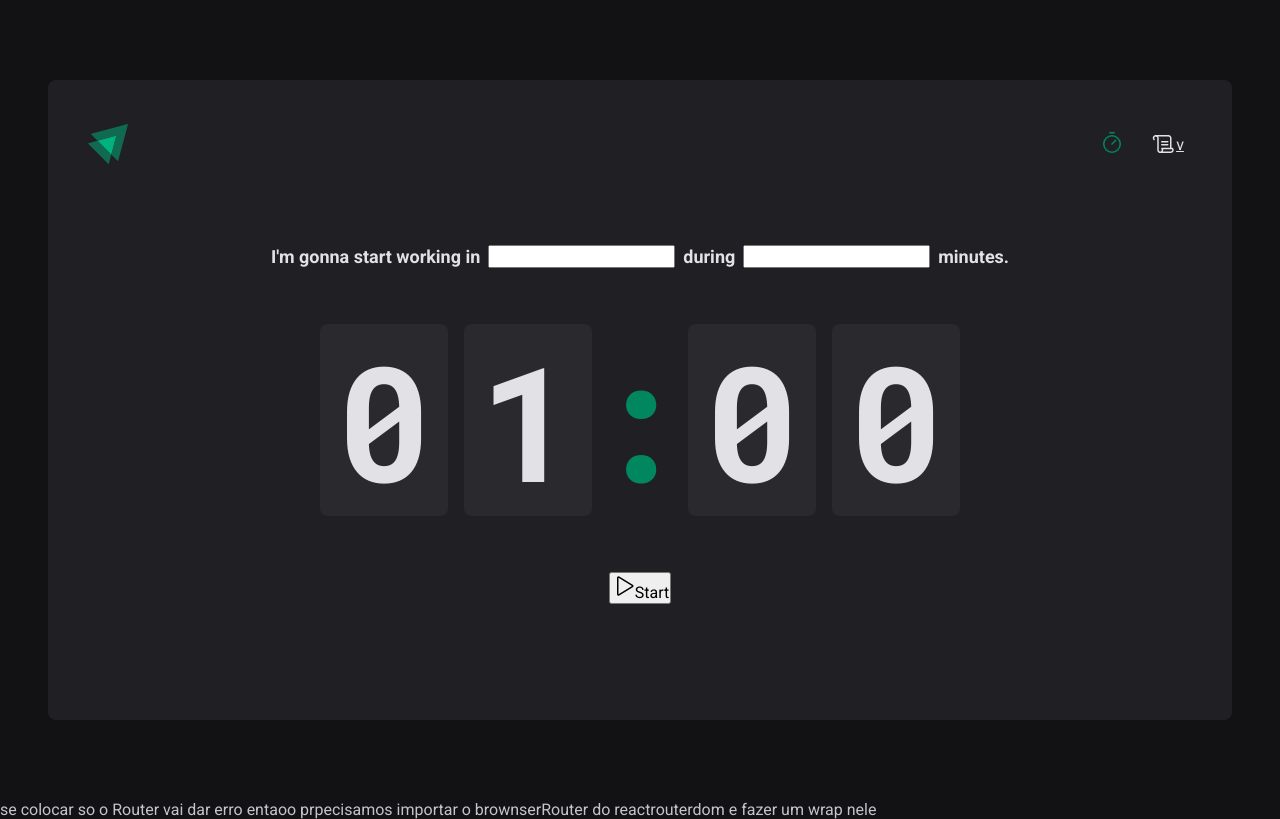
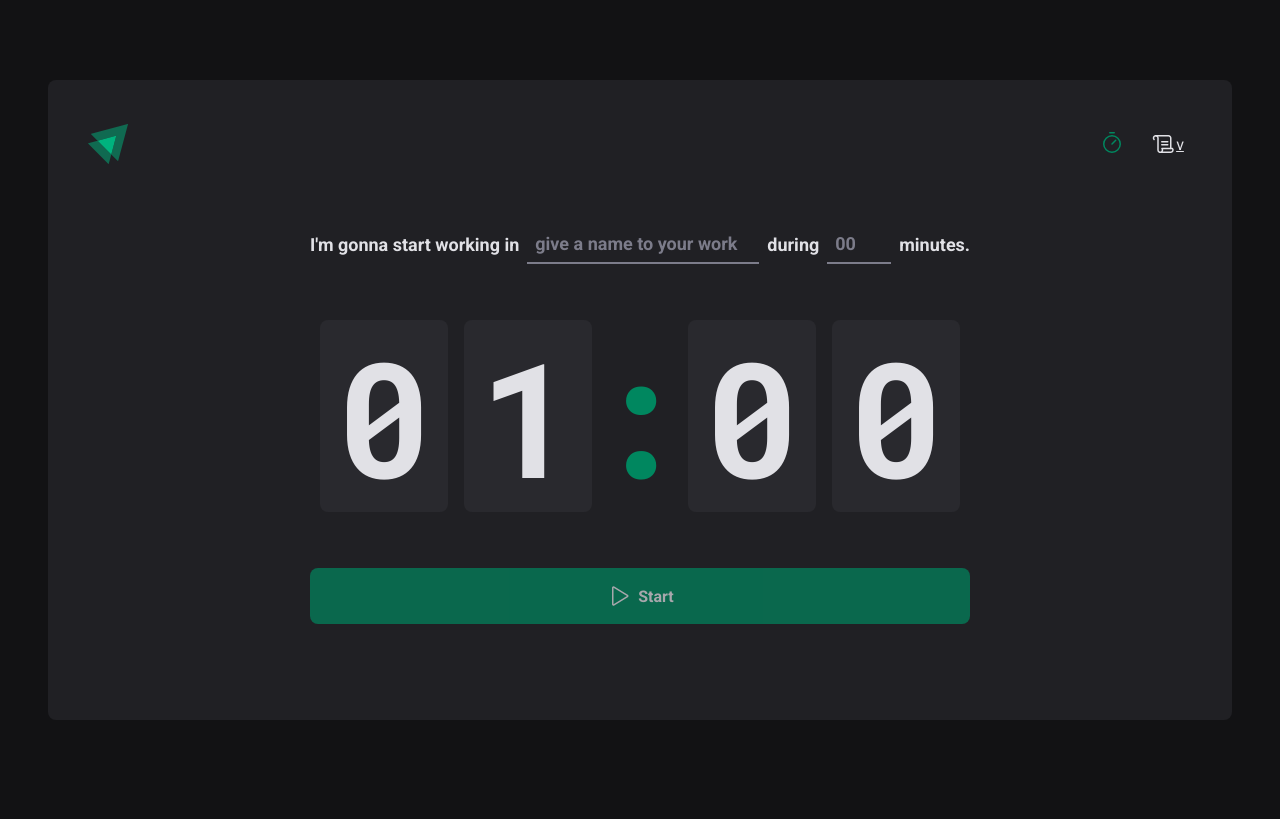
Before and after one commit to felipeanselmonascimento/FirstProjectReact, a React (Vite) app: page / in a window 1280 px wide. Built offline with nearby package versions, Linux system fonts and the light colour scheme.

Commit message:
finalizacao home

```diff
--- a/src/App.tsx
+++ b/src/App.tsx
@@ -10,9 +10,12 @@
   return (
     <ThemeProvider theme={defaultTheme}>
       <BrowserRouter>
-      <Router/>     se colocar so o Router vai dar erro entaoo prpecisamos importar o brownserRouter do reactrouterdom e fazer um wrap nele
+      <Router/>
       </BrowserRouter>
       <GlobalStyle />
     </ThemeProvider>
   )
 }
+
+
+// ROUTER se colocar so o Router vai dar erro entaoo prpecisamos importar o brownserRouter do reactrouterdom e fazer um wrap nele
--- a/src/Router.tsx
+++ b/src/Router.tsx
@@ -6,10 +6,14 @@
 export function Router() {
     return (
         <Routes>
-            <Route path='/' element={<DefaultLayout />}>  por volta das rotas q a gente tem aplica o / no path para aplicar em todas as rotas
-                <Route path='/' element={< Home />} />        para cd rota // so a barra pq nao queremos q o usario digite nada elememnt q vai carregar e o Home
+            <Route path='/' element={<DefaultLayout />}>
+                <Route path='/' element={< Home />} />
                 <Route path='/history' element={<History />} />
             </Route>
         </Routes>
     )
 }
+
+// ROUTE:HOME para cd rota so a barra pq nao queremos q o usario digite nada elememnt q vai carregar e o Home
+
+// DEFAULTLAYOOUT por volta das rotas q a gente tem aplica o / no path para aplicar em todas as rotas
--- a/src/pages/Home/index.tsx
+++ b/src/pages/Home/index.tsx
@@ -1,5 +1,5 @@
 import { Play } from "phosphor-react";
-import { CountdownContainer, FormContainer, HomeContainer, Separator } from "./styles";
+import { CountdownContainer, FormContainer, HomeContainer, Separator, StartCountDownButton, TaskInput, MinutesAmountInput } from "./styles";
 
 
 
@@ -9,10 +9,10 @@
             <form action="">
                 <FormContainer>
                     <label htmlFor="task">I'm gonna start working in </label>
-                    <input id="task" />
+                    <TaskInput id="task" placeholder="give a name to your work"/>
 
-                    <label htmlFor="minutes">during</label>
-                    <input type="number" id="minutesAmount" />
+                    <label htmlFor="minutesAmount">during</label>
+                    <MinutesAmountInput type="number" id="minutesAmount" placeholder="00"/>
 
                     <span>minutes.</span>
                 </FormContainer>
@@ -23,10 +23,10 @@
                     <span>0</span>
                     <span>0</span>
                 </CountdownContainer>
-                <button type="submit">
+                <StartCountDownButton disabled type="submit">
                     <Play size={24} />
                     Start
-                </button>
+                </StartCountDownButton>
             </form>
         </HomeContainer>
     )
--- a/src/pages/Home/styles.ts
+++ b/src/pages/Home/styles.ts
@@ -29,6 +29,34 @@
     flex-wrap: wrap;
 `
 
+const BaseInput = styled.input`
+    background: transparent;
+    height: 2.5rem;
+    border: 0;
+    border-bottom: 2px solid ${props => props.theme["gray-500"]};
+    font-weight: bold;
+    font-size: 1.125rem;
+    padding: 0 0.5rem;
+    color: ${props => props.theme["gray-100"]};
+
+    &:focus {
+       box-shadow: none;
+       border-color: ${props => props.theme["green-500"]};
+    }
+
+    &::placeholder {
+        color: ${props => props.theme["gray-500"]};
+    }
+`
+
+export const TaskInput = styled(BaseInput)`
+    flex: 1;
+`
+
+export const MinutesAmountInput = styled(BaseInput)`
+    width: 4rem;
+`
+
 export const CountdownContainer = styled.div`
     font-family: 'Roboto Mono', monospace;
     font-size: 10rem;
@@ -54,3 +82,30 @@
     display: flex;
     justify-content: center;
 `
+
+export const  StartCountDownButton = styled.button`
+    width: 100%;
+    border: 0;
+    padding: 1rem;
+    border-radius: 8px;
+    display: flex;
+    align-items: center;
+    justify-content: center;
+
+    gap: 0.5rem;
+    font-weight: bold;
+
+    cursor: pointer;
+
+    background: ${props => props.theme["green-500"]};
+    color: ${props => props.theme["gray-100"]};
+
+    &:disabled {
+        opacity: 0.7;
+        cursor: not-allowed;
+    }
+
+    &:not(:disabled):hover {
+        background: ${props => props.theme["green-700"]};
+    }
+`
```
